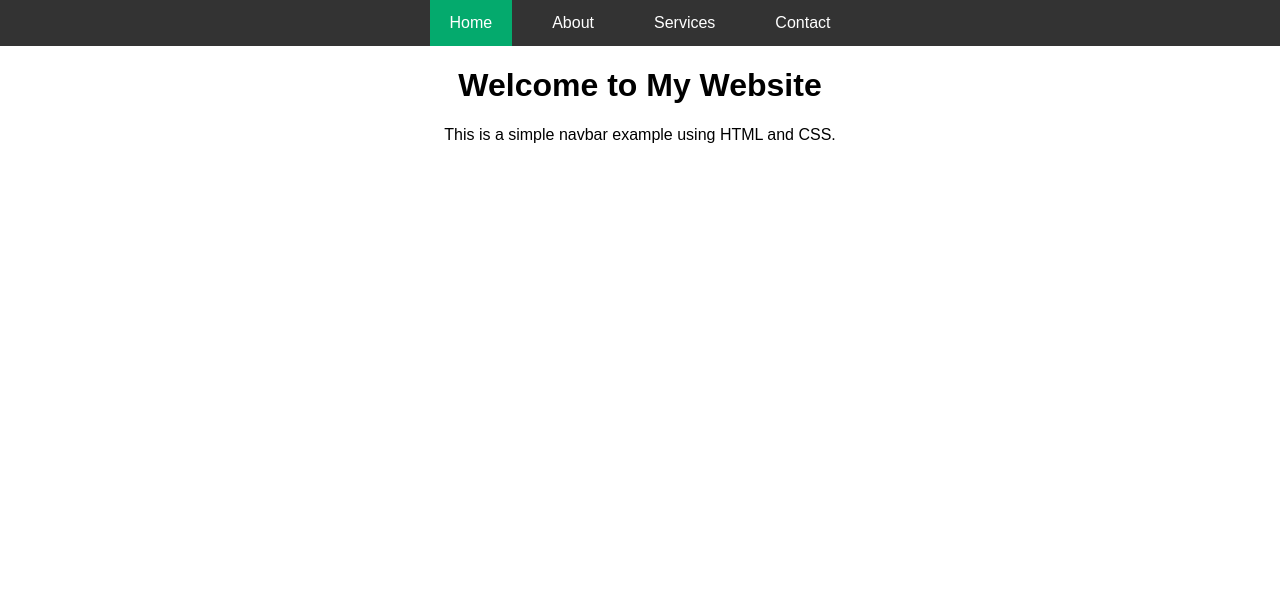
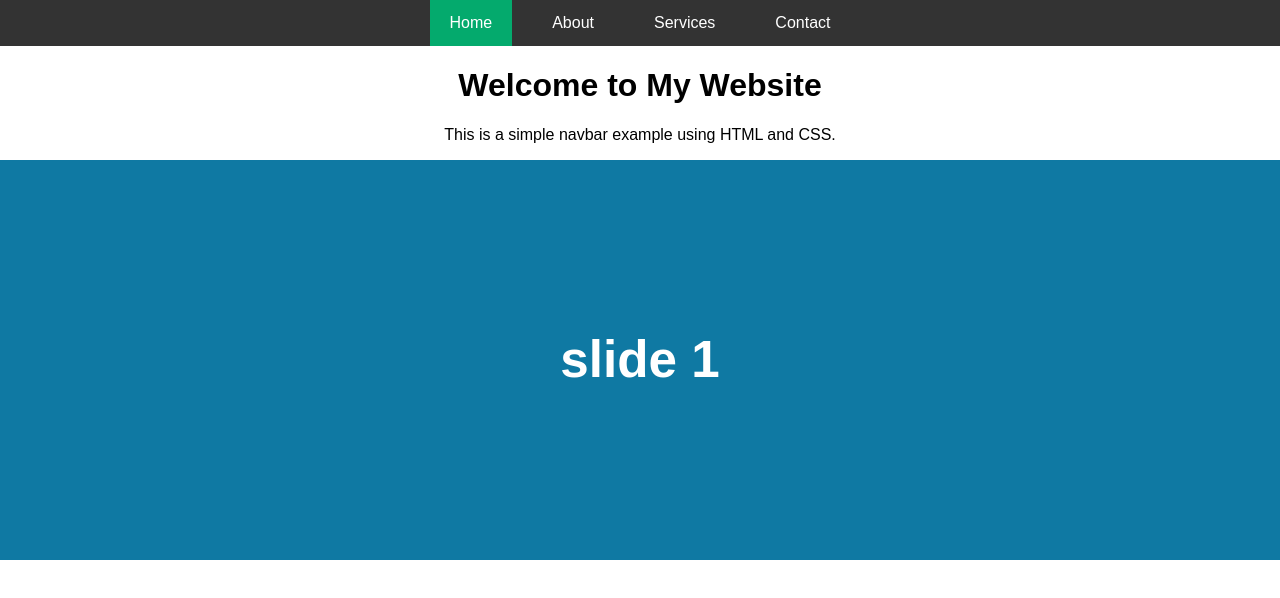
Before and after one commit to Shaheer-Dev/project1, a plain HTML site: page index.html in a window 1280 px wide. Drawn offline with Linux system fonts and the light colour scheme.

Commit message:
add slider

```diff
--- a/index.html
+++ b/index.html
@@ -21,5 +21,9 @@
     <h1>Welcome to My Website</h1>
     <p>This is a simple navbar example using HTML and CSS.</p>
 
+<div class="slider">
+    <h1>slide 1</h1>
+</div>
+
 </body>
 </html>
--- a/style.css
+++ b/style.css
@@ -31,3 +31,14 @@ nav {
 h1, p {
     text-align: center;
 }
+
+
+.slider{
+    height: 400px;
+    background-color: #0f79a3;
+    display: flex;
+    justify-content: center;
+   align-items: center;
+   font-size: 2vw;
+   color: white;
+}
```
